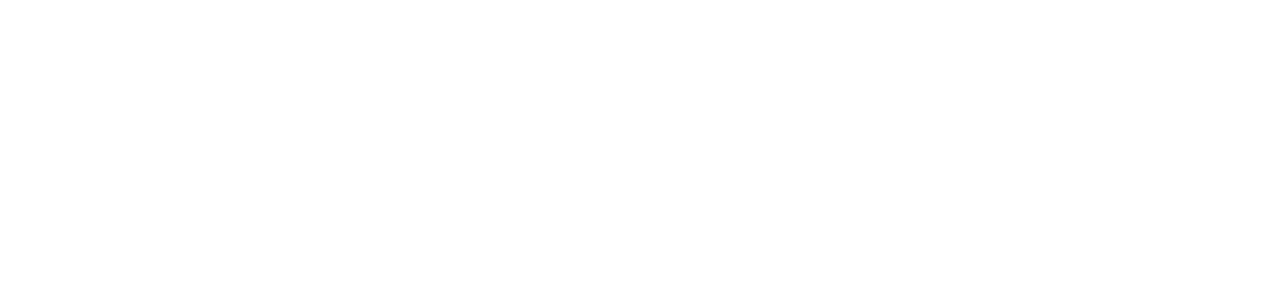
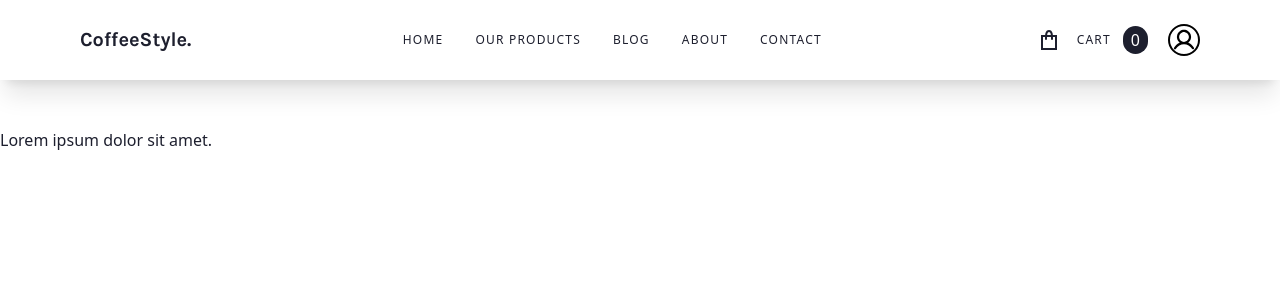
Before and after one commit to IskDev0/CoffeeStyle, a Nuxt app: page / in a window 1280 px wide. Shown: the top 300 px of the page. Built offline with nearby package versions, Linux system fonts and the light colour scheme.

Commit message:
Added header and default layout

```diff
--- a/app.vue
+++ b/app.vue
@@ -1,7 +1,5 @@
 <template>
-
+<NuxtLayout>
+  <NuxtPage/>
+</NuxtLayout>
 </template>
-
-<style>
-
-</style>
--- /dev/null
+++ b/components/TheHeader.vue
@@ -0,0 +1,53 @@
+<template>
+  <header class="flex items-center justify-between py-6 fixed top-0 right-0 left-0 bg-white shadow-xl px-20 text-[#1D1F2E]">
+    <NuxtLink to="/"><img src="/logo.svg" alt="Logo"></NuxtLink>
+    <nav>
+      <ul class="flex items-center gap-8">
+        <li class="text-xs uppercase tracking-widest transition ease-in-out duration-300 relative hover-link">
+          <NuxtLink>Home</NuxtLink>
+        </li>
+        <li class="text-xs uppercase tracking-widest transition ease-in-out duration-300 relative hover-link">
+          <NuxtLink>Our Products</NuxtLink>
+        </li>
+        <li class="text-xs uppercase tracking-widest transition ease-in-out duration-300 relative hover-link">
+          <NuxtLink>Blog</NuxtLink>
+        </li>
+        <li class="text-xs uppercase tracking-widest transition ease-in-out duration-300 relative hover-link">
+          <NuxtLink>About</NuxtLink>
+        </li>
+        <li class="text-xs uppercase tracking-widest transition ease-in-out duration-300 relative hover-link">
+          <NuxtLink>Contact</NuxtLink>
+        </li>
+      </ul>
+    </nav>
+    <div class="flex items-center gap-5">
+      <div class="flex items-center gap-3">
+        <NuxtLink><img src="/cart.svg" alt="cart"></NuxtLink>
+        <span class="text-xs uppercase tracking-widest">Cart</span>
+        <span class="bg-[#1D1F2E] px-2 py-0.5 rounded-full text-white">0</span>
+      </div>
+      <NuxtLink><img src="/user.svg" alt="user"></NuxtLink>
+    </div>
+  </header>
+</template>
+
+<script setup>
+
+</script>
+
+<style>
+.hover-link:after {
+  content: "";
+  position: absolute;
+  left: 0;
+  bottom: -4px;
+  width: 100%;
+  height: 2px;
+  background-color: #1D1F2E;
+  transform: scaleX(0);
+  transition: transform 0.3s ease;
+}
+.hover-link:hover:after {
+  transform: scaleX(1);
+}
+</style>
--- /dev/null
+++ b/layouts/default.vue
@@ -0,0 +1,6 @@
+<template>
+<TheHeader/>
+  <main class="pt-32 text-[#1D1F2E]">
+  <slot/>
+  </main>
+</template>
--- /dev/null
+++ b/pages/index.vue
@@ -0,0 +1,6 @@
+<template>
+<p>Lorem ipsum dolor sit amet.</p>
+</template>
+
+<script setup>
+</script>
```
